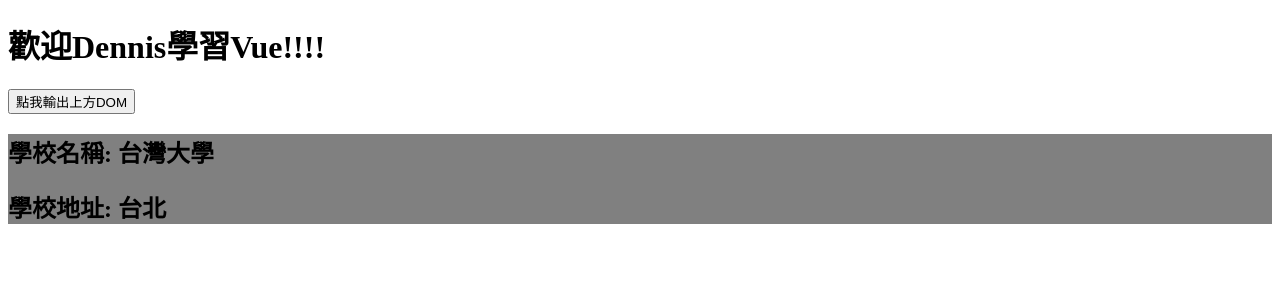
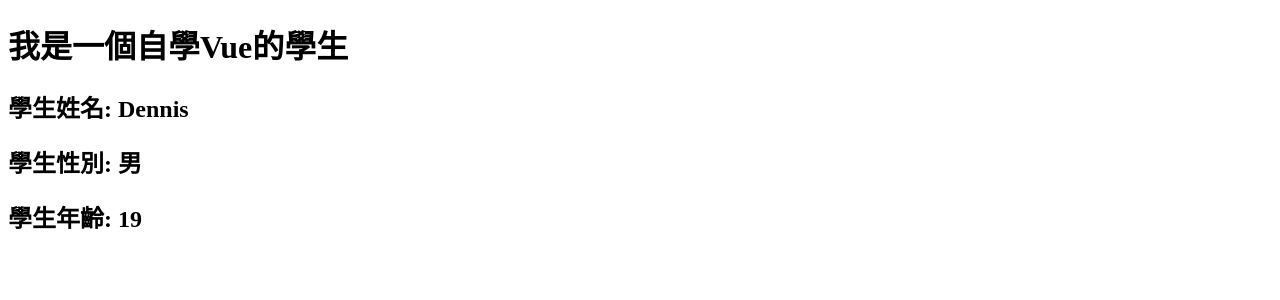
Before and after one commit to DennisLin0125/Vue, a Vue app: page / in a window 1280 px wide. Shown: the top 300 px of the page. Built offline with nearby package versions, Linux system fonts and the light colour scheme.

Commit message:
props配置
功能：讓元件接收外部傳過來的數據

```diff
--- a/src/App.vue
+++ b/src/App.vue
@@ -1,29 +1,15 @@
 <template>
   <div>
-    <h1 v-text="msg" ref="title"></h1>
-    <button ref="btn" @click="showDOM">點我輸出上方DOM</button>
-    <School ref="sch"/>
+    <Student name="Dennis" sex="男" v-bind:age="18" />
   </div>
 </template>
 
 <script>
-  import School from './componets/School.vue';
-  export default {
-    name: 'App',
-    data() {
-      return {
-        msg: '歡迎Dennis學習Vue!!!!'
-      }
-    },
-    components: {
-      School
-    },
-    methods: {
-      showDOM() {
-        console.log(this.$refs.title)  // 真實DOM元素
-        console.log(this.$refs.btn)    // 真實DOM元素
-        console.log(this.$refs.sch)    // 獲取School組件的實例對象(VueComponent)
-      }
-    }
-  }
+import Student from './componets/Student.vue'
+export default {
+  name: 'App',
+  components: {
+    Student
+  },
+}
 </script>
--- a/src/componets/School.vue
+++ /dev/null
@@ -1,26 +0,0 @@
-<!-- eslint-disable vue/multi-word-component-names -->
-<template>
-    <div class="demo">
-        <h2>學校名稱: {{name}}</h2>
-        <h2>學校地址: {{address}}</h2>
-    </div>
-</template>
-
-<script>
-    export default {
-        // eslint-disable-next-line vue/multi-word-component-names
-        name: 'School',
-        data() {
-            return {
-                name: '台灣大學',
-                address: '台北'
-            }
-        },
-    }
-</script>
-
-<style>
-    .demo {
-        background-color: gray;
-    }
-</style>
--- /dev/null
+++ b/src/componets/Student.vue
@@ -0,0 +1,43 @@
+<!-- eslint-disable vue/multi-word-component-names -->
+<template>
+  <div>
+    <h1>{{ msg }}</h1>
+    <h2>學生姓名: {{ name }}</h2>
+    <h2>學生性別: {{ sex }}</h2>
+    <h2>學生年齡: {{ age + 1 }}</h2>
+  </div>
+</template>
+
+<script>
+export default {
+  // eslint-disable-next-line vue/multi-word-component-names
+  name: "Student",
+  data() {
+    return {
+      msg: "我是一個自學Vue的學生",
+    };
+  },
+  //   props: ["name", "sex", "age"] // 簡單接收
+
+  //接收且限制
+  //   props: {
+  //     name: String,
+  //     age: Number,
+  //     sex: String
+  //   }
+  props: {
+    name: {
+      type: String,
+      required: true,
+    },
+    age: {
+      type: Number,
+      default: 99,
+    },
+    sex: {
+      type: String,
+      required: true,
+    },
+  },
+};
+</script>
```
Also changed, not shown: 1 other file (tests, documents, lock files or other folders).
